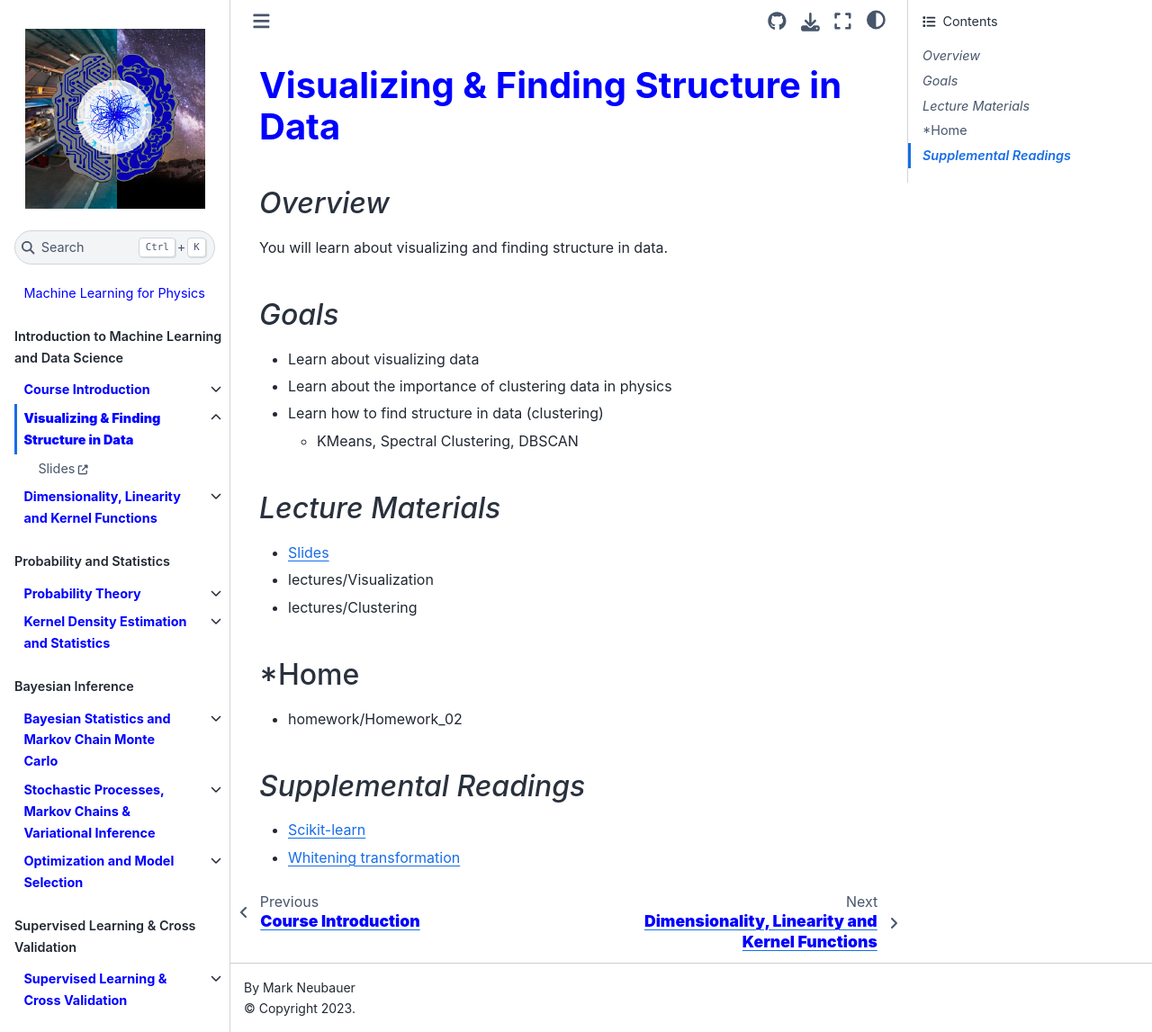
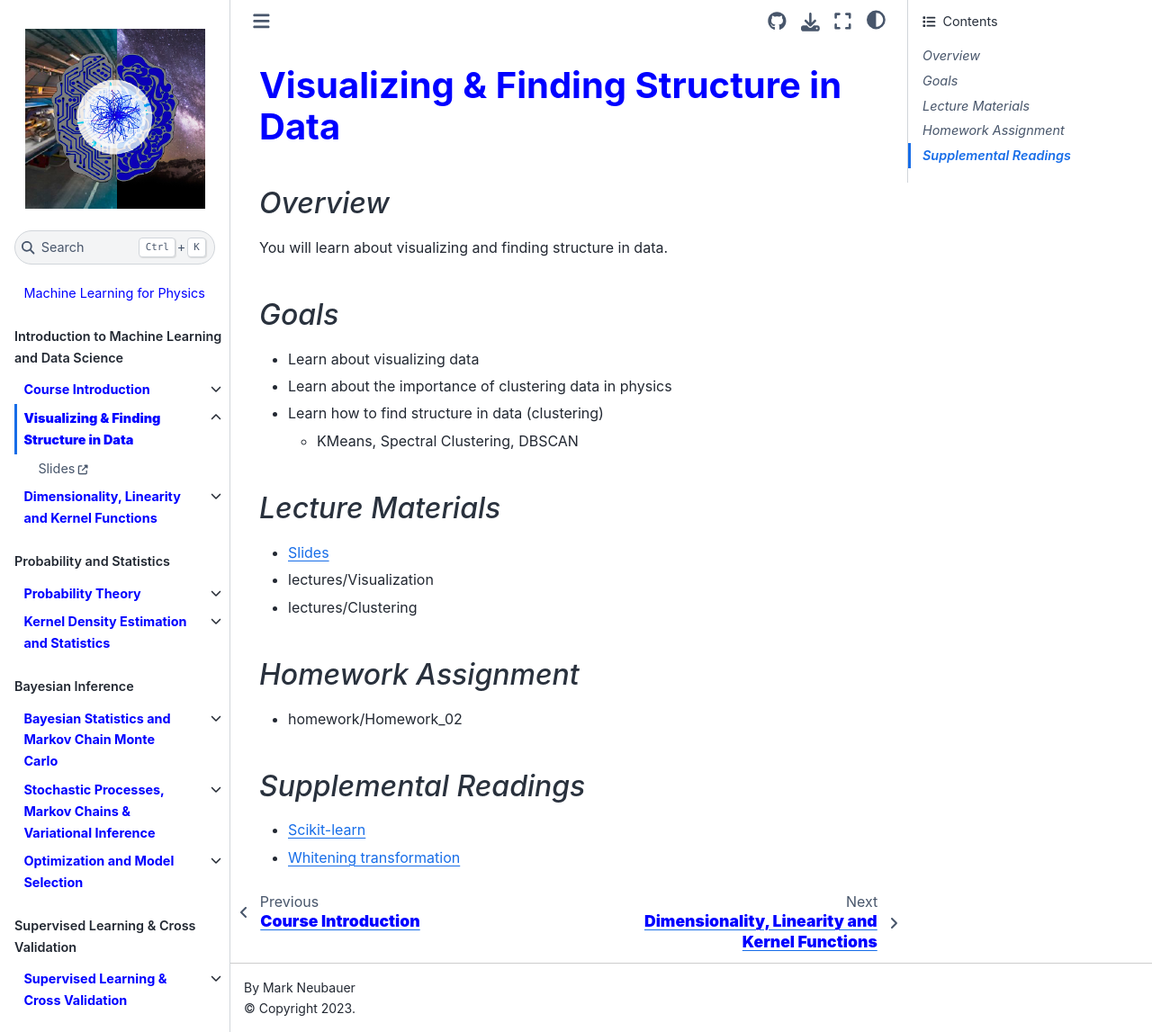
Before and after one commit to illinois-ipaml/MachineLearningForPhysics, a Jupyter Book: the page built from _sources/Week_02.md, in a window 1280 px wide and 1147 px high. Shown: the whole window at 90% size. Built offline with Jupyter Book 1.0.4 settings and Sphinx 7.4.7 and the Sphinx Book theme 1.1.4, drawn with Linux system fonts in a browser that asks for light colours; pages that are not in the unit, such as notebooks, are missing from menus.

Commit message:
fix typo in week 2

```diff
--- a/_sources/Week_02.md
+++ b/_sources/Week_02.md
@@ -15,7 +15,7 @@ You will learn about visualizing and finding structure in data.
 * {doc}`lectures/Visualization`
 * {doc}`lectures/Clustering`
 
-## *Home
+## *Homework Assignment*
 * {doc}`homework/Homework_02`
 
 ## *Supplemental Readings*
```
